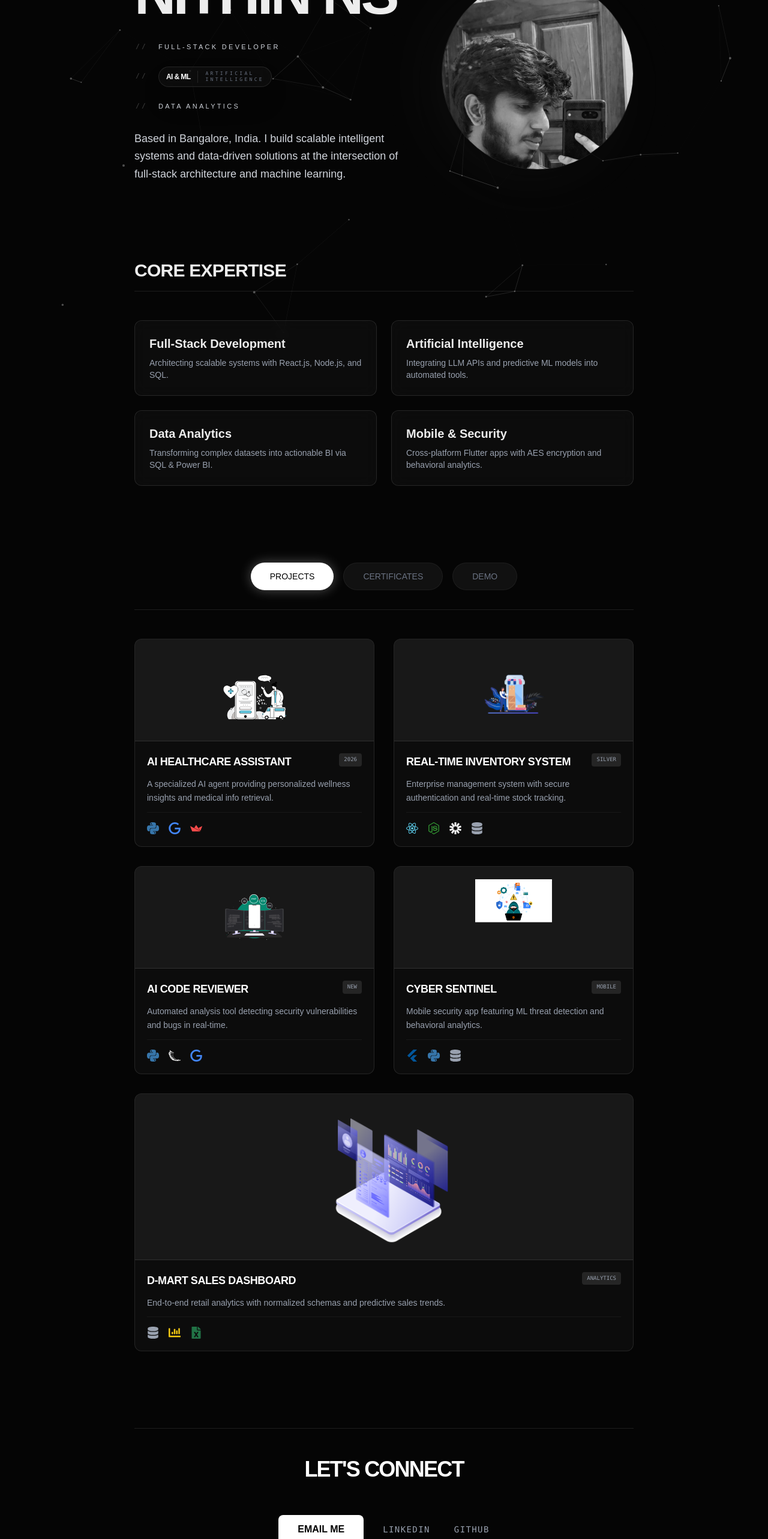
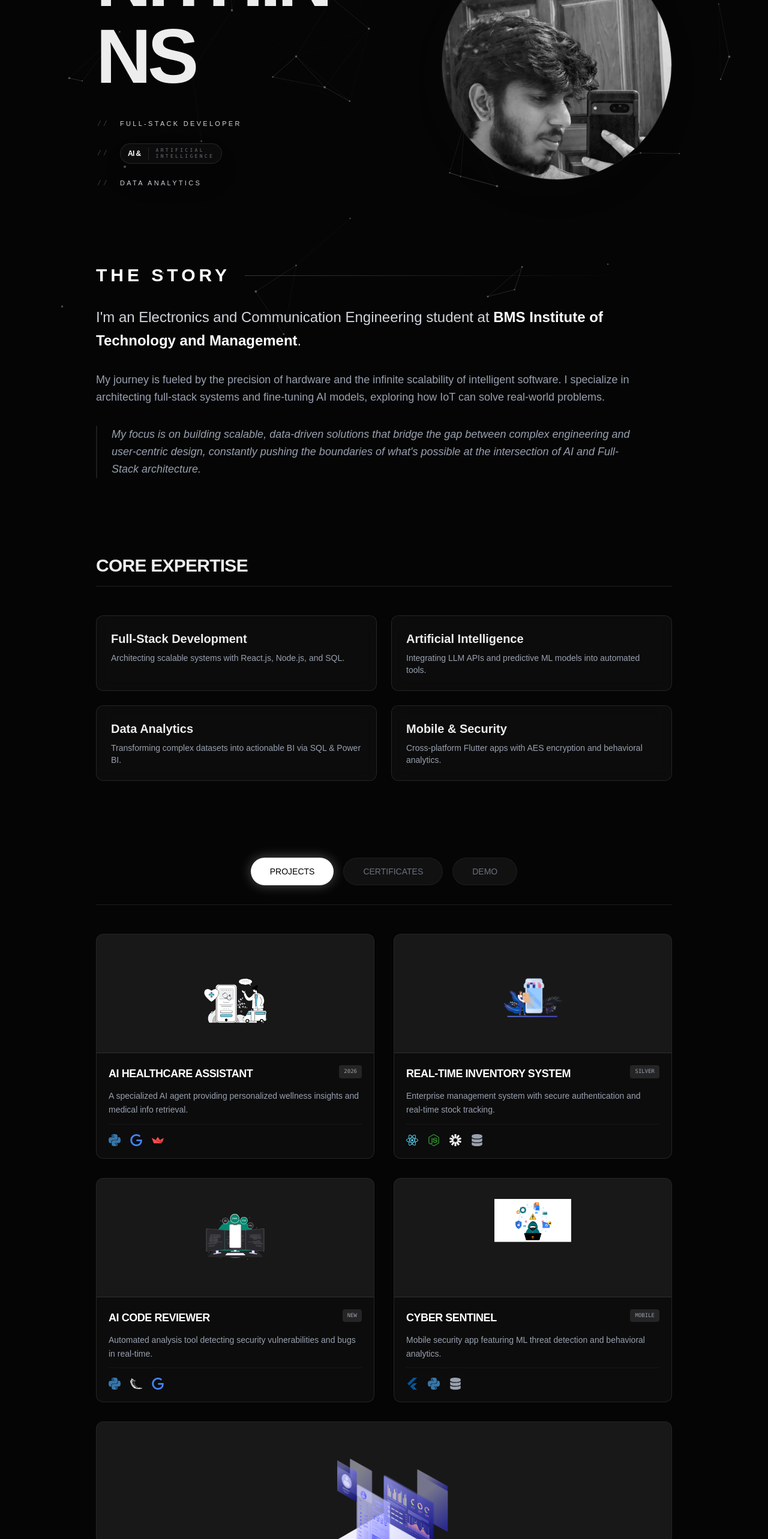
Before and after one commit to Nithin2242/nithin-portfolio, a Next.js app: page / in a window 1280 px wide. Shown: the part 234-2800 px from the top of the page at 60% size. Built offline with nearby package versions, Linux system fonts and the light colour scheme.

Commit message:
UI: Restored full certification list (6 items)

```diff
--- a/src/app/page.tsx
+++ b/src/app/page.tsx
@@ -1,18 +1,15 @@
 "use client";
 
-// Updated Line 4: Only the icons that are definitely working
-import { SiPython, SiFlask, SiReact, SiTailwindcss, SiNodedotjs, SiJsonwebtokens, SiGoogle, SiStreamlit, SiFlutter } from "react-icons/si";
-
-// Updated Line 5: Stable icons from Font Awesome
-import { FaDatabase, FaFileExcel, FaChartBar } from "react-icons/fa";
-
-// (Ensure your existing JSON and component imports stay!)
 import { useState } from "react";
 import { motion, AnimatePresence, Variants } from "framer-motion";
 
 // Components
 import HealthBotDemo from "./components/HealthBotDemo";
 import LottieAnimation from "./components/LottieAnimation";
+
+// Icons
+import { SiPython, SiFlask, SiReact, SiTailwindcss, SiNodedotjs, SiJsonwebtokens, SiGoogle, SiStreamlit, SiFlutter } from "react-icons/si";
+import { FaDatabase, FaFileExcel, FaChartBar } from "react-icons/fa";
 
 // JSON Animations
 import healthcareBotData from "../../public/healthcare-bot.json";
@@ -32,29 +29,28 @@ export default function Home() {
   const glassCardClass = "p-6 rounded-xl border border-white/10 bg-white/[0.03] backdrop-blur-md hover:bg-white/[0.08] hover:border-white/20 hover:shadow-[0_0_30px_rgba(255,255,255,0.05)] transition-all duration-500 cursor-none";
 
   return (
-    <main className="min-h-screen p-8 md:p-24 max-w-5xl mx-auto space-y-32">
+    <main className="min-h-screen p-8 md:p-24 max-w-6xl mx-auto flex flex-col gap-32">
 
       {/* 1. HERO SECTION */}
       <motion.section
         initial="hidden" animate="visible" variants={fadeInUp}
-        className="flex flex-col md:flex-row items-center gap-12 pt-12 md:pt-20 relative z-10"
+        className="flex flex-col md:flex-row items-center justify-between gap-12 pt-10"
       >
-        <div className="flex-1 space-y-8 text-center md:text-left order-2 md:order-1">
-          <h1 className="text-6xl md:text-8xl font-extrabold tracking-tighter leading-none">
+        <div className="flex-1 space-y-10 text-center md:text-left">
+          <h1 className="text-7xl md:text-9xl font-extrabold tracking-tighter leading-none">
             NITHIN NS
           </h1>
 
-          {/* PERFECTLY ALIGNED VERTICAL EXPERTISE GRID */}
-          <h2 className="text-[10px] md:text-[11px] text-gray-400 font-light tracking-[0.3em] uppercase flex flex-col gap-6 items-center md:items-start mt-6">
+          <div className="text-[10px] md:text-[11px] text-gray-400 font-light tracking-[0.3em] uppercase flex flex-col gap-6 items-center md:items-start">
             <div className="flex items-center gap-4 group">
-               <span className="text-white/20 font-mono font-bold w-6 text-center">//</span>
+               <span className="text-white/20 font-mono font-bold w-6 text-center">{"//"}</span>
                <span className="text-gray-300 group-hover:text-white transition-colors duration-300">Full-Stack Developer</span>
             </div>
 
             <div className="flex items-center gap-4 group">
-              <span className="text-white/20 font-mono font-bold w-6 text-center">//</span>
+              <span className="text-white/20 font-mono font-bold w-6 text-center">{"//"}</span>
               <div className="px-3 py-1.5 bg-white/[0.03] backdrop-blur-md border border-white/10 rounded-full flex items-center gap-3 shadow-2xl group-hover:border-white/30 transition-all duration-500">
-                <span className="text-white font-black tracking-tighter text-xs">AI & ML</span>
+                <span className="text-white font-black tracking-tighter text-xs">AI &</span>
                 <span className="text-[8px] text-gray-500 font-mono leading-tight border-l border-white/10 pl-3 uppercase">
                   ARTIFICIAL<br/>INTELLIGENCE
                 </span>
@@ -62,34 +58,52 @@ export default function Home() {
             </div>
 
             <div className="flex items-center gap-4 group">
-               <span className="text-white/20 font-mono font-bold w-6 text-center">//</span>
+               <span className="text-white/20 font-mono font-bold w-6 text-center">{"//"}</span>
                <span className="text-gray-300 group-hover:text-white transition-colors duration-300">Data Analytics</span>
             </div>
-          </h2>
-
-          <p className="text-lg text-gray-300 max-w-xl leading-relaxed">
-            Based in Bangalore, India. I build scalable intelligent systems and data-driven solutions at the intersection of full-stack architecture and machine learning.
-          </p>
+          </div>
         </div>
 
-        {/* Right Side: Circular Photo with Glow */}
-        <div className="relative group order-1 md:order-2">
-          {/* Ambient Glow behind the photo */}
-          <div className="absolute -inset-2 bg-gradient-to-tr from-white/20 to-transparent rounded-full blur-3xl opacity-40 group-hover:opacity-70 transition duration-1000"></div>
-
-          <div className="relative w-64 h-64 md:w-80 md:h-80 rounded-full border border-white/10 overflow-hidden backdrop-blur-sm shadow-2xl">
+        <div className="relative group shrink-0">
+          <div className="absolute -inset-4 bg-gradient-to-tr from-white/10 to-transparent rounded-full blur-3xl opacity-30"></div>
+          <div className="relative w-64 h-64 md:w-96 md:h-96 rounded-full border border-white/10 overflow-hidden shadow-2xl">
             <img
               src="/profile.jpeg"
               alt="Nithin N S"
-              className="w-full h-full object-cover object-[center_30%] grayscale hover:grayscale-0 transition-all duration-1000 scale-[1.3] hover:scale-[1.2] translate-y-2"
+              className="w-full h-full object-cover object-[center_30%] grayscale hover:grayscale-0 transition-all duration-1000 scale-[1.3] hover:scale-110"
             />
           </div>
-
-          {/* NNS_ID tag removed for a cleaner aesthetic */}
         </div>
       </motion.section>
 
-      {/* 2. CORE EXPERTISE */}
+      {/* 2. ABOUT ME SECTION (Clean & Full-Width) */}
+      <motion.section
+        initial="hidden" whileInView="visible" viewport={{ once: true }} variants={fadeInUp}
+        className="max-w-4xl space-y-12 relative z-10"
+      >
+        <div className="space-y-6 text-center md:text-left">
+          <div className="flex flex-col md:flex-row md:items-center gap-6 mb-8">
+            <h3 className="text-3xl font-bold tracking-[0.2em] text-white uppercase">The Story</h3>
+            <div className="hidden md:block h-[1px] flex-grow bg-gradient-to-r from-white/20 to-transparent"></div>
+          </div>
+
+          <div className="space-y-8">
+            <p className="text-gray-300 leading-relaxed text-2xl font-light">
+              I&apos;m an Electronics and Communication Engineering student at <span className="text-white font-semibold">BMS Institute of Technology and Management</span>.
+            </p>
+
+            <p className="text-gray-400 leading-relaxed text-lg">
+              My journey is fueled by the precision of hardware and the infinite scalability of intelligent software. I specialize in architecting full-stack systems and fine-tuning AI models, exploring how IoT can solve real-world problems.
+            </p>
+
+            <p className="text-gray-400 leading-relaxed text-lg border-l-2 border-white/10 pl-6 italic">
+              My focus is on building scalable, data-driven solutions that bridge the gap between complex engineering and user-centric design, constantly pushing the boundaries of what&apos;s possible at the intersection of AI and Full-Stack architecture.
+            </p>
+          </div>
+        </div>
+      </motion.section>
+
+      {/* 3. CORE EXPERTISE */}
       <motion.section initial="hidden" whileInView="visible" viewport={{ once: true }} variants={fadeInUp} className="space-y-12 relative z-10">
         <h3 className="text-3xl font-bold tracking-tight border-b border-white/10 pb-4 uppercase">Core Expertise</h3>
         <div className="grid grid-cols-1 md:grid-cols-2 gap-6">
@@ -112,7 +126,7 @@ export default function Home() {
         </div>
       </motion.section>
 
-      {/* 3. TABBED CONTENT SECTION */}
+      {/* 4. TABBED CONTENT SECTION */}
       <section className="relative z-10 space-y-12">
         <div className="flex flex-wrap justify-center gap-4 border-b border-white/10 pb-8">
           {["projects", "certificates", "demo"].map((tab) => (
@@ -146,10 +160,9 @@ export default function Home() {
                     title: "AI Healthcare Assistant",
                     tag: "2026",
                     data: healthcareBotData,
-                    // UPDATED: Icons are now components with custom colors
                     tech: [
                       { icon: SiPython, color: "text-[#3776AB]" },
-                      { icon: SiGoogle, color: "text-[#4285F4]" }, // Representing Gemini
+                      { icon: SiGoogle, color: "text-[#4285F4]" },
                       { icon: SiStreamlit, color: "text-[#FF4B4B]" }
                     ],
                     desc: "A specialized AI agent providing personalized wellness insights and medical info retrieval."
@@ -161,7 +174,7 @@ export default function Home() {
                     tech: [
                       { icon: SiReact, color: "text-[#61DAFB]" },
                       { icon: SiNodedotjs, color: "text-[#339933]" },
-                      { icon: SiJsonwebtokens, color: "text-white" }, // Changed here
+                      { icon: SiJsonwebtokens, color: "text-white" },
                       { icon: FaDatabase, color: "text-gray-400" }
                     ],
                     desc: "Enterprise management system with secure authentication and real-time stock tracking."
@@ -183,8 +196,8 @@ export default function Home() {
                     data: cyberSentinelData,
                     tech: [
                       { icon: SiFlutter, color: "text-[#02569B]" },
-                      { icon: SiPython, color: "text-[#3776AB]" }, // Assuming Python backend
-                      { icon: FaDatabase, color: "text-gray-400" } // General SQL
+                      { icon: SiPython, color: "text-[#3776AB]" },
+                      { icon: FaDatabase, color: "text-gray-400" }
                     ],
                     desc: "Mobile security app featuring ML threat detection and behavioral analytics."
                   },
@@ -194,7 +207,7 @@ export default function Home() {
                     data: dashboardData,
                     tech: [
                       { icon: FaDatabase, color: "text-gray-400" },
-                      { icon: FaChartBar, color: "text-[#F2C811]" }, // Using FaChartBar for Power BI
+                      { icon: FaChartBar, color: "text-[#F2C811]" },
                       { icon: FaFileExcel, color: "text-[#217346]" }
                     ],
                     desc: "End-to-end retail analytics with normalized schemas and predictive sales trends.",
@@ -202,16 +215,9 @@ export default function Home() {
                   }
                 ].map((project, index) => (
                   <div key={index} className={`group rounded-xl border border-white/10 bg-white/[0.03] overflow-hidden hover:border-white/20 transition-all duration-500 cursor-none flex flex-col h-full ${project.isWide ? 'md:col-span-2' : ''}`}>
-
-                    {/* (KEEP YOUR EXISTING LOTTIE wrapper with bg-white/5 etc.) */}
                     <div className={`${project.isWide ? 'aspect-[21/7]' : 'aspect-[21/9]'} bg-white/5 border-b border-white/10 flex items-center justify-center p-6 group-hover:bg-white/10 transition-colors relative overflow-hidden`}>
-                      <div className="absolute inset-0 bg-white/5 opacity-0 group-hover:opacity-100 blur-3xl transition-opacity duration-700"></div>
-                      <LottieAnimation
-                        animationData={project.data}
-                        className={`${project.isWide ? 'w-48 h-48 md:w-64 md:h-64' : 'w-32 h-32'} relative z-10 group-hover:scale-110 transition-transform duration-700`}
-                      />
+                      <LottieAnimation animationData={project.data} className={`${project.isWide ? 'w-48 h-48 md:w-64 md:h-64' : 'w-32 h-32'} relative z-10`} />
                     </div>
-
                     <div className="p-5 space-y-3 flex-grow flex flex-col justify-between">
                       <div className="space-y-3">
                         <div className="flex justify-between items-start">
@@ -220,15 +226,10 @@ export default function Home() {
                         </div>
                         <p className="text-gray-400 text-sm leading-relaxed">{project.desc}</p>
                       </div>
-
-                      {/* UPDATED TECH STACK: Dynamic Icon Rendering with Colors */}
                       <div className="flex flex-wrap gap-4 pt-4 border-t border-white/5">
                         {project.tech.map((tech, tIndex) => (
                           <div key={tIndex} className={`flex items-center gap-2 ${tech.color}`}>
-                            {/* Dynamically Render the Icon Component with fixed size */}
                             <tech.icon className="w-5 h-5" />
-                            {/* Optional text: remove this span if you want ONLY icons */}
-                            {/* <span className="text-[9px] font-mono text-gray-500 tracking-widest uppercase">{tech.name}</span> */}
                           </div>
                         ))}
                       </div>
@@ -238,7 +239,7 @@ export default function Home() {
               </div>
             )}
 
-            {/* CERTIFICATES TAB */}
+            {/* CERTIFICATES TAB - All 6 restored */}
             {activeTab === "certificates" && (
               <div className="grid grid-cols-1 md:grid-cols-2 lg:grid-cols-3 gap-8">
                 {[
@@ -249,7 +250,7 @@ export default function Home() {
                   { title: "Solutions Architecture", org: "AWS APAC", date: "2025", img: "/cert-aws.png" },
                   { title: "Web Development", org: "Fliprlabs", date: "2025", img: "/cert-flipr.png" },
                 ].map((cert, index) => (
-                  <div key={index} className="group rounded-xl border border-white/10 bg-white/[0.03] overflow-hidden hover:border-white/20 hover:shadow-[0_0_30px_rgba(255,255,255,0.03)] transition-all duration-500 cursor-none">
+                  <div key={index} className="group rounded-xl border border-white/10 bg-white/[0.03] overflow-hidden hover:border-white/20 transition-all duration-500 cursor-none">
                     <div className="aspect-[16/10] overflow-hidden bg-white/5 border-b border-white/10 relative">
                       <img
                         src={cert.img}
@@ -271,7 +272,6 @@ export default function Home() {
               </div>
             )}
 
-            {/* DEMO TAB */}
             {activeTab === "demo" && (
               <div className="space-y-8 max-w-4xl mx-auto">
                 <p className="text-center text-gray-400 text-sm italic">Interact with the live AI Assistant below.</p>
@@ -284,14 +284,15 @@ export default function Home() {
         </AnimatePresence>
       </section>
 
-      {/* 4. FOOTER / CONTACT */}
-      <footer className="border-t border-white/10 pt-12 pb-20 text-center space-y-10 relative z-10" id="contact">
+{/* 5. FOOTER / CONTACT */}
+      <footer className="border-t border-white/10 pt-12 pb-20 text-center space-y-12 relative z-10" id="contact">
         <div className="space-y-2">
-          <h3 className="text-4xl font-bold text-white tracking-tighter uppercase">LET'S CONNECT</h3>
+          <h3 className="text-6xl font-bold text-white tracking-tighter uppercase">LET&apos;S CONNECT</h3>
 
         </div>
 
-        <div className="flex flex-col sm:flex-row justify-center items-center gap-8 pt-4">
+        <div className="flex flex-col items-center gap-8 pt-4">
+          <div className="flex flex-col sm:flex-row justify-center items-center gap-8 w-full">
             <a
               href="mailto:nithinns1402@gmail.com"
               className="px-8 py-3 bg-white text-black font-bold rounded-lg hover:bg-gray-200 hover:scale-105 transition-all cursor-none w-64 sm:w-auto"
@@ -299,38 +300,25 @@ export default function Home() {
               EMAIL ME
             </a>
             <div className="flex gap-10">
-            <a
-              href="https://linkedin.com/in/nithin-n-s-23b3ba290"
-              target="_blank"
-              rel="noopener noreferrer"
-              className="text-gray-400 hover:text-white transition-colors cursor-none font-mono text-sm uppercase tracking-widest"
-            >
-              LinkedIn
-            </a>
-            <a
-              href="https://github.com/Nithin2242"
-              target="_blank"
-              rel="noopener noreferrer"
-              className="text-gray-400 hover:text-white transition-colors cursor-none font-mono text-sm uppercase tracking-widest"
-            >
-              GitHub
-            </a>
+              <a href="https://linkedin.com/in/nithin-n-s-23b3ba290" target="_blank" rel="noopener noreferrer" className="text-gray-400 hover:text-white transition-colors cursor-none font-mono text-xs uppercase tracking-widest">LinkedIn</a>
+              <a href="https://github.com/Nithin2242" target="_blank" rel="noopener noreferrer" className="text-gray-400 hover:text-white transition-colors cursor-none font-mono text-xs uppercase tracking-widest">GitHub</a>
             </div>
           </div>
 
-        <div className="flex justify-center pt-4">
+          <div className="pt-4">
             <a
               href="/Nithin_NS_Resume.pdf"
               download
-            className="px-8 py-3 border border-white/20 text-white font-bold rounded-lg hover:bg-white/10 hover:border-white/40 hover:scale-105 transition-all cursor-none flex items-center justify-center gap-2"
+              className="px-8 py-3 border border-white/20 text-white font-bold rounded-lg hover:bg-white/10 hover:border-white/40 hover:scale-105 transition-all cursor-none flex items-center justify-center gap-3 group"
             >
-            <svg className="w-4 h-4" fill="none" stroke="currentColor" viewBox="0 0 24 24">
+              <svg className="w-5 h-5 text-gray-400 group-hover:text-white transition-colors" fill="none" stroke="currentColor" viewBox="0 0 24 24">
                 <path strokeLinecap="round" strokeLinejoin="round" strokeWidth={2} d="M4 16v1a2 2 0 002 2h12a2 2 0 002-2v-1m-4-4l-4 4m0 0l-4-4m4 4V4" />
               </svg>
               DOWNLOAD CV
             </a>
           </div>
+        </div>
       </footer>
-    </main>
-  );
-}
+    </main> // This closes the <main> tag
+  ); // This closes the return statement
+} // This closes the Home function
```
Lines whose indentation alone changed are shown as unchanged.
